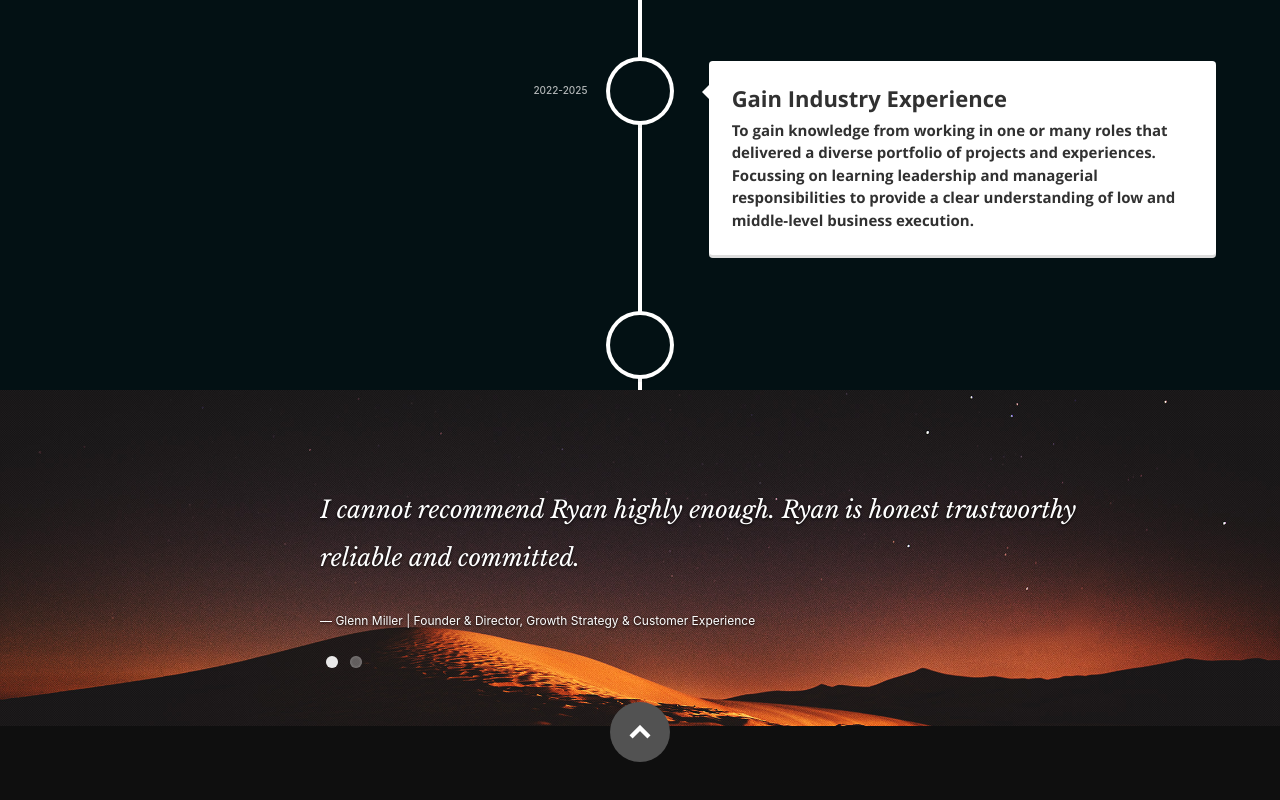
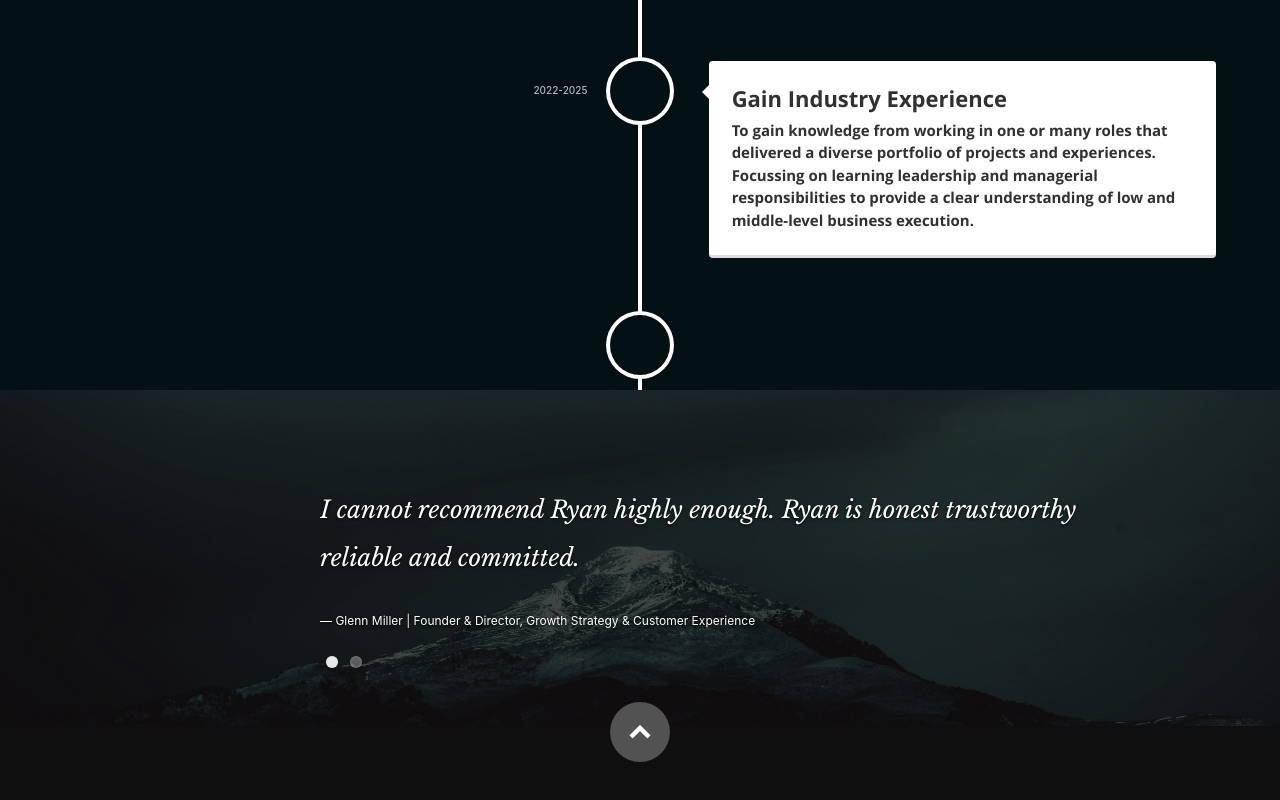
Before and after one commit to Ryan-Cleminson/react-portfolio, a React (Create React App) app: page / in a window 1280 px wide. Shown: the part 7586-8386 px from the top of the page. Built offline with nearby package versions, Linux system fonts and the light colour scheme; some icons are missing.

Commit message:
Update testimonial background

```diff
--- a/public/css/layout.css
+++ b/public/css/layout.css
@@ -996,10 +996,11 @@ ul#nav li.current a { color: #F06000; }
 /* ------------------------------------------------------------------ */
 
 #testimonials {
-   background: #1F1F1F url(../images/testimonials-bg.jpg) no-repeat center center;
+   background: #1f1f1fa2 url(../images/testimonials-bg.jpg) no-repeat center center;
    background-size: cover !important;
 	-webkit-background-size: cover !important;
    background-attachment: fixed;
+   background-blend-mode: multiply;
 
    position: relative;
    min-height: 200px;
--- a/src/App.js
+++ b/src/App.js
@@ -12,7 +12,6 @@ import Footer from './components/Footer';
 import resumeData from './resumeData';
 
 class App extends Component {
-
   render() {
     return (
       <div className="App">
@@ -23,12 +22,10 @@ class App extends Component {
         <Professional resumeData={resumeData}/>
         <Leadership resumeData={resumeData}/>
         <Service resumeData={resumeData}/>
-
         <Goals resumeData={resumeData}/>
         <Testimonials resumeData={resumeData}/>
         {/* <ContactUs resumeData={resumeData}/> */}
         {/* <Test resumeData={resumeData}/> */}
-
         <Footer resumeData={resumeData}/>
       </div>
     );
```
Also changed, not shown: public/images/testimonials-bg.jpg.
